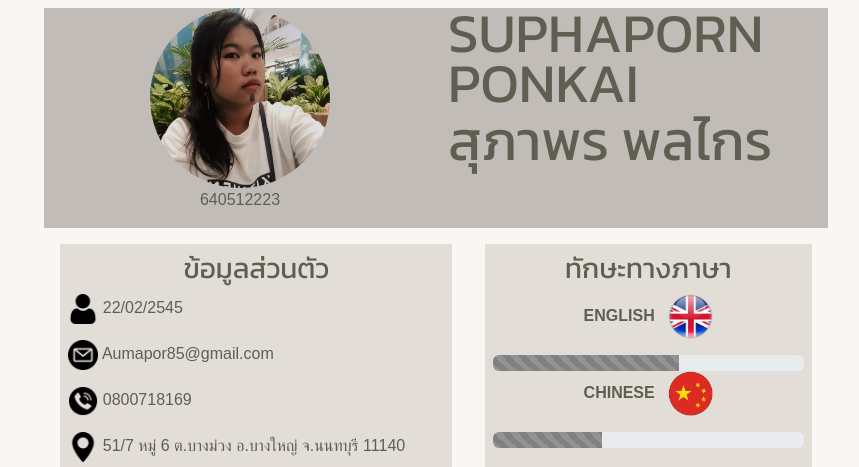
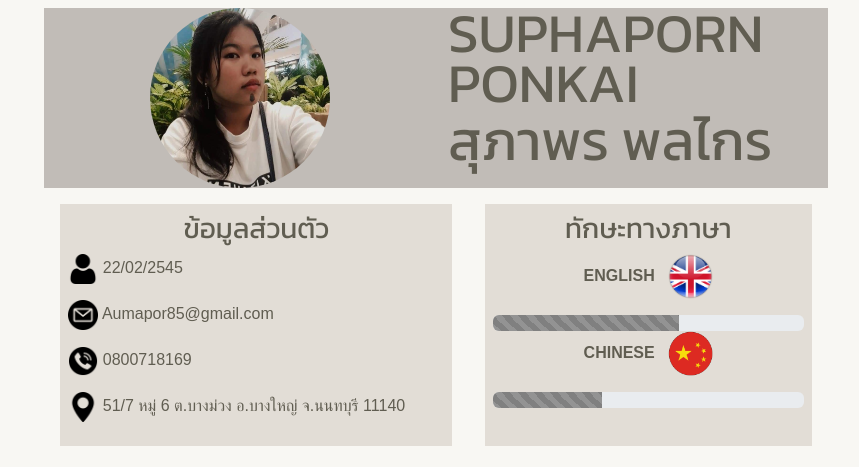
Before and after one commit to Suphaporn-P/resume, a plain HTML site: page index.html in a window 1280 px wide. Shown: the top 467 px of the page, without its empty margins (204-1063 px from the left). Drawn offline with nearby package versions, Linux system fonts and the light colour scheme; a web font is replaced by a local one.

Commit message:
version 4

```diff
--- a/index.html
+++ b/index.html
@@ -20,9 +20,9 @@
     <div class="container">
       <div class="row my-color-top">
         <div class="col-6" style="text-align: center;">
-          <p><img src="images/my.jpeg" alt="My picture" class="rounded-circle rounded mx-auto d-block"
+          <img src="images/my.jpeg" alt="My picture" class="rounded-circle rounded mx-auto d-block"
 
-              style="width: 180px; height: 180px;">640512223</p>
+              style="width: 180px; height: 180px;">
         </div>
         <div class="col-6 my-name">
           <h1> Suphaporn Ponkai </h1>
```
Also changed, not shown: 1 other file.
